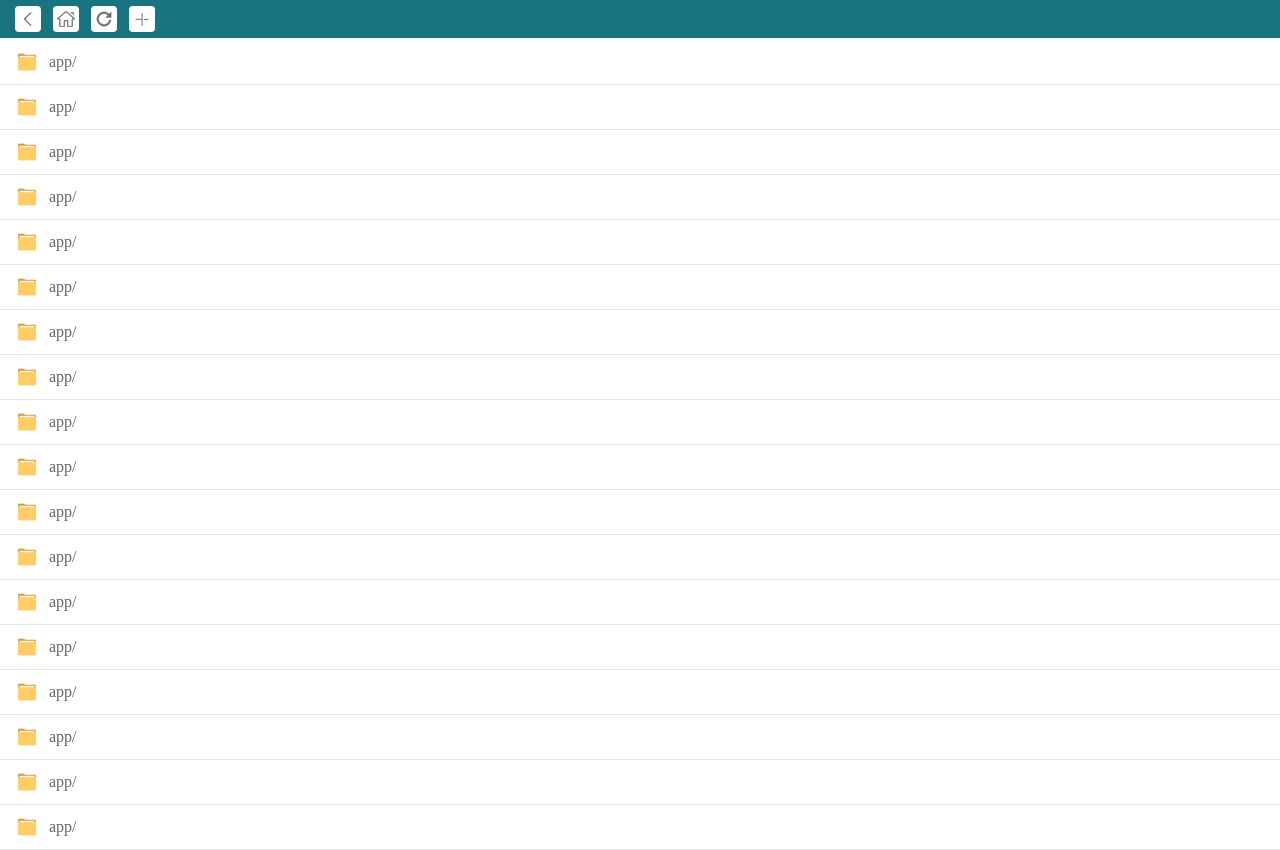
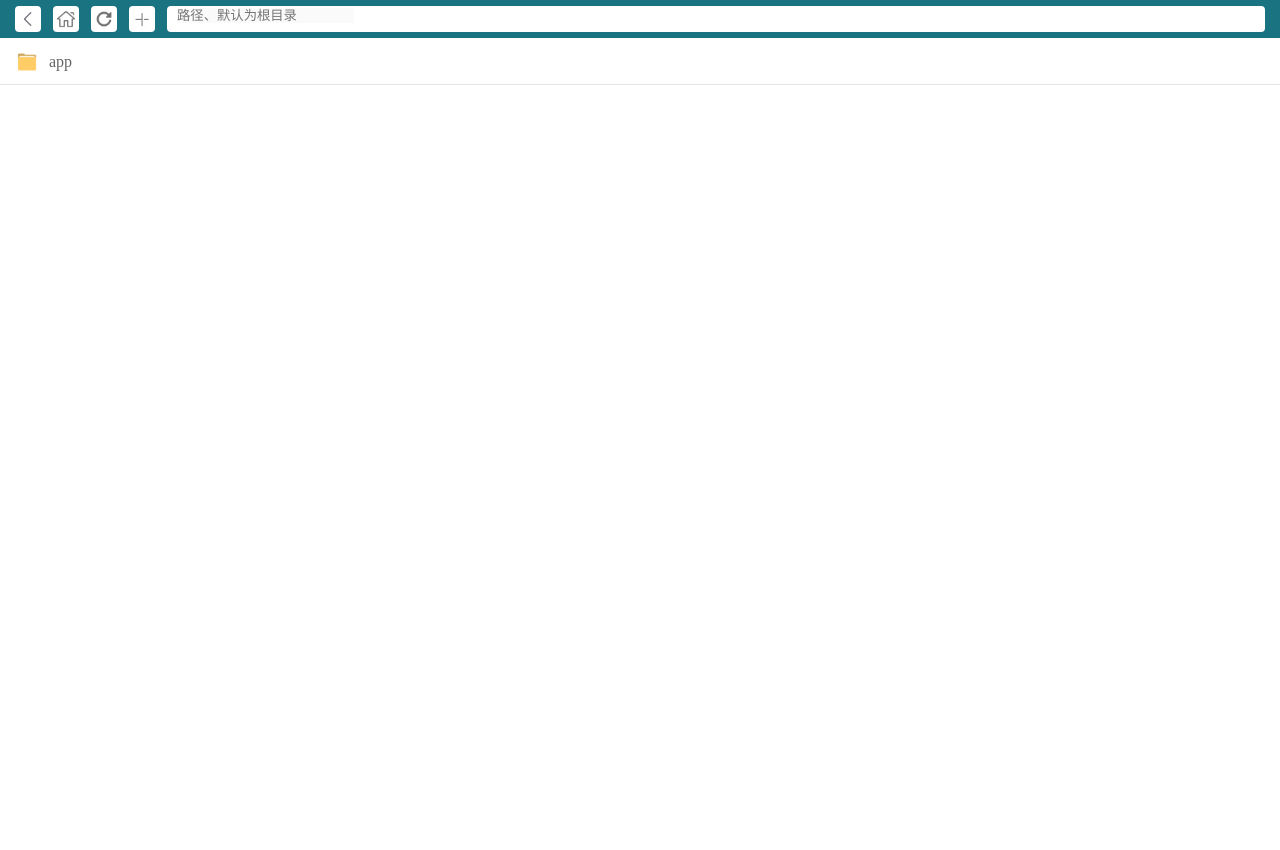
Before and after one commit to lentoo/oss-client, a Vue app: page / in a window 1280 px wide. After the commit the page ends 800 px from the top, so only its background shows below. Built offline with nearby package versions, Linux system fonts and the light colour scheme.

Commit message:
feat: 目录渲染、进入目录

```diff
--- a/src/render/App.vue
+++ b/src/render/App.vue
@@ -1,42 +1,152 @@
 <template>
-  <main>
-    <NavComponent />
+  <main
+    @drop="onDrop"
+    @dragover="onDragOver"
+    @dragleave="onDragLeave"
+    :class="{
+      'is-dragover': isDragover,
+    }"
+  >
+    <NavComponent @onBack="onBack" @onHome="onHome" :value="dirPath" />
     <div class="file-list">
-      <FileItem />
-      <FileItem />
-      <FileItem />
-      <FileItem />
-      <FileItem />
-      <FileItem />
-      <FileItem />
-      <FileItem />
-      <FileItem />
-      <FileItem />
-      <FileItem />
-      <FileItem />
-      <FileItem />
-      <FileItem />
-      <FileItem />
-      <FileItem />
-      <FileItem />
-      <FileItem />
+      <FileItem
+        v-for="file in files"
+        :key="file.id"
+        :filename="file.name"
+        :is-dir="file.isDir"
+        @click="handleClick(file)"
+      />
     </div>
   </main>
 </template>
 
 <script lang="ts">
-import { defineComponent } from 'vue'
+import { computed, defineComponent, ref, toRaw, watch } from "vue";
 
-import Nav from './components/Nav.vue'
-import FileItem from './components/FileItem.vue'
+import Nav from "./components/Nav.vue";
+import FileItem from "./components/FileItem.vue";
 
 export default defineComponent({
-  name: 'App',
+  name: "App",
   components: {
     NavComponent: Nav,
-    FileItem
-  }
-})
+    FileItem,
+  },
+  setup() {
+    const onDrop = (e: DragEvent) => {
+      e.preventDefault();
+      e.stopPropagation();
+
+      isDragover.value = false;
+      const files = e.dataTransfer?.files || [];
+      if (files.length) {
+        new Array(files).map((file) => {
+          console.log(file);
+        });
+      }
+    };
+    const onDragLeave = (e: DragEvent) => {
+      e.preventDefault();
+      e.stopPropagation();
+
+      isDragover.value = false;
+    };
+    const onDragOver = (e: DragEvent) => {
+      e.preventDefault();
+      e.stopPropagation();
+
+      isDragover.value = true;
+    };
+
+    const isDragover = ref(false);
+
+    const fileDatas = {
+      id: 0,
+      isDir: true,
+      name: "/",
+      files: [
+        {
+          id: 1,
+          isDir: true,
+          name: "app",
+          files: [
+            {
+              id: 3,
+              isDir: true,
+              name: "lalala",
+              files: [
+                {
+                  id: 4,
+                  isDir: false,
+                  name: "aaa.png",
+                },
+              ],
+            },
+            {
+              id: 2,
+              isDir: false,
+              name: "logo.png",
+            },
+          ],
+        },
+      ],
+    };
+
+    let currentDir = ref(fileDatas);
+
+    const files = ref(currentDir.value.files);
+    const queue = ref<any[]>([]);
+    queue.value.push(currentDir.value);
+    const dirPath = ref("");
+    const handleClick = (file: any) => {
+      if (file.isDir) {
+        currentDir.value = file;
+        files.value = file.files;
+        queue.value.push(file);
+      }
+    };
+
+    watch([queue.value], () => {
+      console.log("watch");
+
+      let cpath = "";
+      queue.value.forEach((item, index) => {
+        cpath = cpath + item.name;
+        if (index !== 0 && index !== queue.value.length - 1) {
+          cpath += "/";
+        }
+      });
+      dirPath.value = cpath;
+    });
+
+    const onBack = () => {
+      if (queue.value.length > 0) {
+        queue.value.pop();
+        const file = queue.value[queue.value.length - 1];
+        currentDir.value = file;
+        files.value = file.files;
+      }
+    };
+    const onHome = () => {
+      // queue.value = [queue.value[0]];
+      // const file = queue.value[queue.value.length - 1];
+      // currentDir.value = file;
+      // files.value = file.files;
+    };
+
+    return {
+      onDrop,
+      onDragOver,
+      onDragLeave,
+      handleClick,
+      onBack,
+      onHome,
+      dirPath,
+      isDragover,
+      files,
+    };
+  },
+});
 </script>
 
 <style>
@@ -44,7 +154,8 @@ export default defineComponent({
   padding: 0;
   margin: 0;
 }
-html,body {
+html,
+body {
   height: 100%;
 }
 img {
@@ -53,4 +164,7 @@ img {
 .file-list {
   padding-top: 40px;
 }
+.is-dragover {
+  background-color: rgba(32, 159, 255, 0.1);
+}
 </style>
--- a/src/render/components/FileItem.vue
+++ b/src/render/components/FileItem.vue
@@ -1,15 +1,35 @@
 <template>
   <div class="file-item">
-        <img class="file-icon" src="../resources/images/icon-folder.png" />
-        <p>app/</p>
+    <img
+      class="file-icon"
+      v-if="isDir"
+      src="../resources/images/icon-folder.png"
+    />
+    <img
+      class="file-icon"
+      v-else="isDir"
+      src="../resources/images/icon-image.png"
+    />
+
+    <p>{{ filename }}</p>
   </div>
 </template>
 <script lang="ts">
 import { defineComponent } from "@vue/runtime-core";
 
 export default defineComponent({
-    name: 'file-item'
-})
+  name: "file-item",
+  props: {
+    filename: {
+      type: String,
+      required: true,
+    },
+    isDir: {
+      type: Boolean,
+      default: false,
+    },
+  },
+});
 </script>
 <style lang="scss">
 .file-item {
@@ -27,5 +47,11 @@ export default defineComponent({
     width: 24px;
     margin-right: 10px;
   }
+  p {
+    &:hover {
+      text-decoration: underline;
+      user-select: none;
+    }
+  }
 }
 </style>
--- a/src/render/components/Nav.vue
+++ b/src/render/components/Nav.vue
@@ -1,16 +1,25 @@
 <template>
   <div class="nav">
-        <div class="nav-item">
-            <img src="../resources/images/icon-back.png" alt="">
+    <div class="nav-item" @click="$emit('onBack')">
+      <img src="../resources/images/icon-back.png" alt="" />
+    </div>
+    <div class="nav-item" @click="$emit('onHome')">
+      <img src="../resources/images/icon-home.png" alt="" />
     </div>
     <div class="nav-item">
-            <img src="../resources/images/icon-home.png" alt="">
+      <img src="../resources/images/icon-refresh.png" alt="" />
     </div>
     <div class="nav-item">
-            <img src="../resources/images/icon-refresh.png" alt="">
+      <img src="../resources/images/icon-add.png" alt="" />
     </div>
-        <div class="nav-item">
-            <img src="../resources/images/icon-add.png" alt="">
+
+    <div class="nav-navigation">
+      <input
+        type="text"
+        placeholder="路径、默认为根目录"
+        disabled
+        :value="value"
+      />
     </div>
   </div>
 </template>
@@ -18,8 +27,14 @@
 import { defineComponent } from "@vue/runtime-core";
 
 export default defineComponent({
-    name: 'nav'
-})
+  name: "nav",
+  props: {
+    value: {
+      type: String,
+      default: "",
+    },
+  },
+});
 </script>
 <style lang="scss">
 .nav {
@@ -48,5 +63,17 @@ export default defineComponent({
       height: 18px;
     }
   }
+
+  &-navigation {
+    background-color: #fff;
+    color: #566;
+    border-radius: 4px;
+    padding: 0px 10px;
+    flex: 1;
+    input {
+      border: 0;
+      outline: none;
+    }
+  }
 }
 </style>
```
Also changed, not shown: package.json (+40 -3 lines), src/main/index.js (+15 -11 lines), src/render/resources/images/icon-image.png (added). Lines whose indentation alone changed are shown as unchanged.
